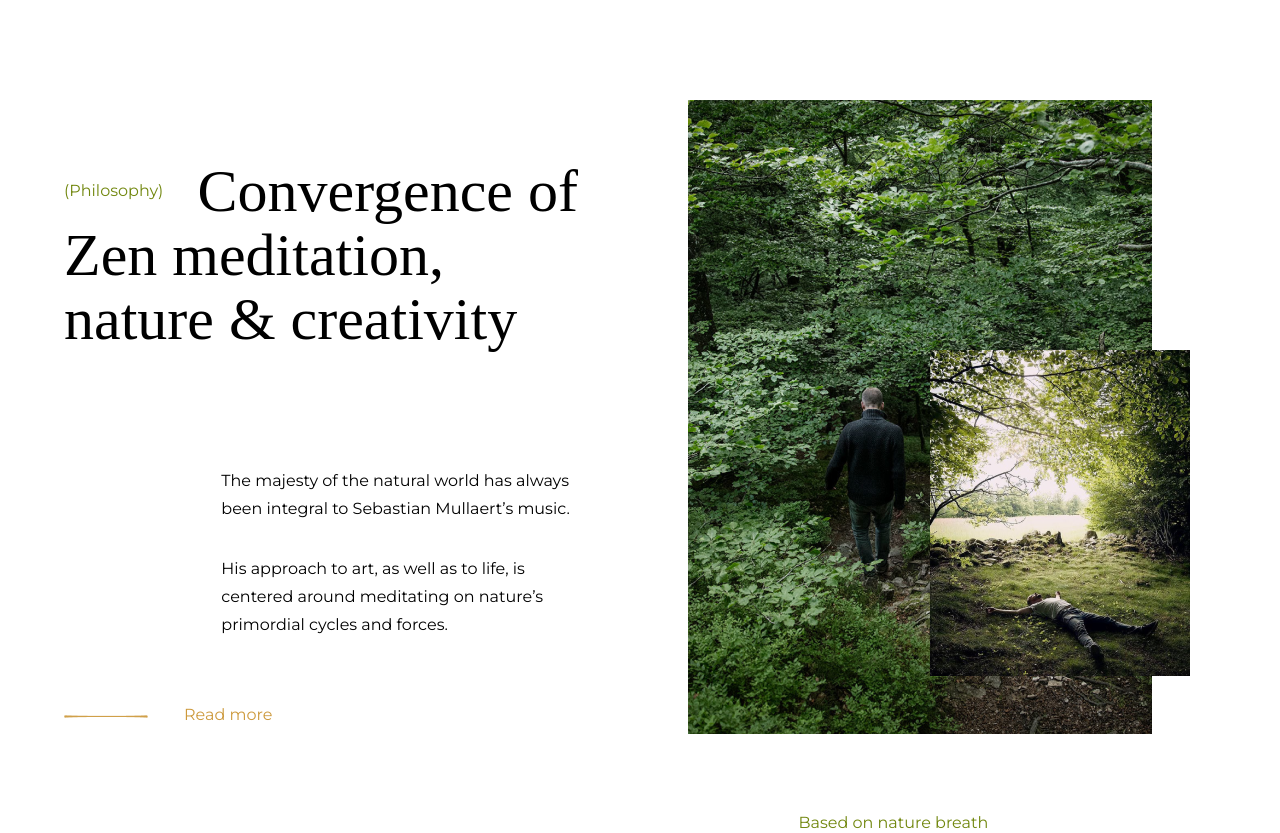
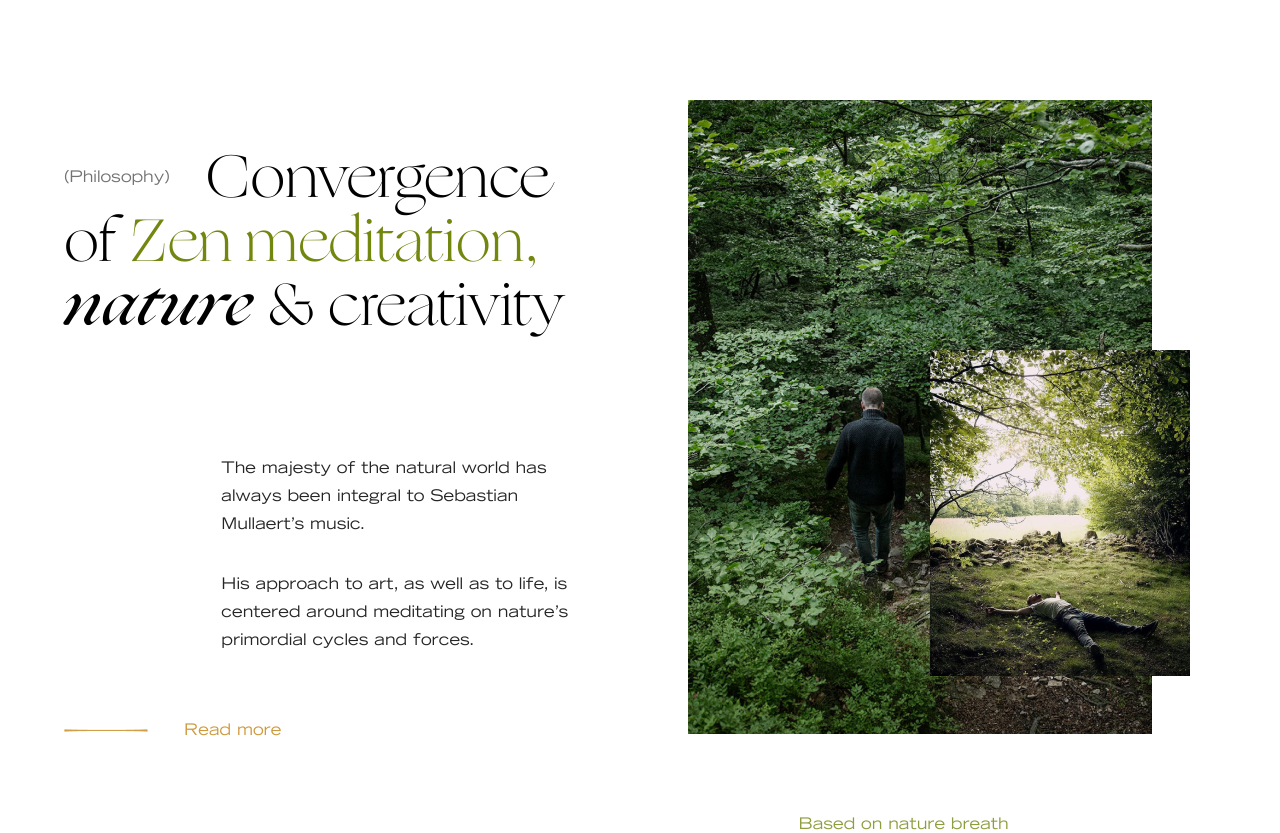
Before and after one commit to flammanatla/projector-css, a plain HTML site: page W4.1/index.html in a window 1280 px wide. Drawn offline with Linux system fonts and the light colour scheme.

Commit message:
enabled fonts for W4.2

```diff
--- a/W4.1/index.html
+++ b/W4.1/index.html
@@ -3,15 +3,14 @@
         <title>Sebastian Mullaert</title>
         <link rel="stylesheet" href="styles.css"/>
         <meta name="viewport" content="width=device-width, initial-scale=1, shrink-to-fit=no">
-        <link rel="stylesheet"
-            href="https://fonts.googleapis.com/css2?family=Montserrat"/>
     </head>
     <body>
         <section class="textblock-photos">
             <div class="textblock">
-                    <span class="mobile-hidden">(Philosophy)</span>
+                    <span class="mobile-hidden article">(Philosophy)</span>
                     <h2>
-                        Convergence of Zen meditation, nature & creativity
+                        Convergence of <span class="green">Zen meditation,</span>
+                        <span class="italic"> nature</span> & creativity
                     </h2>
                 <div class="text-margin clearfix">
                     <p>
--- a/W4.1/styles.css
+++ b/W4.1/styles.css
@@ -1,9 +1,35 @@
+@font-face {
+    font-family: 'Trade Gothic LT Extended';
+    src:
+        url('fonts/Trade\ Gothic\ LT\ Extended.woff2') format('woff2'),
+        url('fonts/Trade\ Gothic\ LT\ Extended.woff') format('woff'),
+        url('fonts/Trade\ Gothic\ LT\ Extended.otf') format('otf');
+    font-weight: 400;
+}
+@font-face {
+    font-family: 'Ogg';
+    src:
+        url('fonts/OggLight.woff2') format('woff2'),
+        url('fonts/OggLight.woff') format('woff'),
+        url('fonts/OggLight.otf') format('otf');
+    font-weight: 300;
+}
+@font-face {
+    font-family: 'Ogg';
+    src:
+        url('fonts/OggMediumItalic.woff2') format('woff2'),
+        url('fonts/OggMediumItalic.woff') format('woff'),
+        url('fonts/OggMediumItalic.otf') format('otf');
+    font-weight: 500;
+    font-style: italic;
+}
+
 .desktop-hidden {
     display: none;
 }
 body {
     margin: 0;
-    font-family: 'Montserrat';
+    font-family: 'Trade Gothic LT Extended';
     font-size: 16px;
 }
 
@@ -17,17 +43,25 @@ p {
     width: 70%;
     line-height: 28px;
     float: right;
+    opacity: 0.85;
 }
-span {
+.article {
     padding-right: 30px;
     position: relative;
     top: -15px;
+    opacity: 0.55;
+}
+.green {
     color: #71870E;
 }
+.italic {
+    font-family: 'Ogg';
+    font-style: italic;
+    font-weight: 500;
+}
 h2 {
-    font-family: 'Silk Serif';
-    font-style: normal;
-    font-weight: 400;
+    font-family: 'Ogg';
+    font-weight: 300;
     font-size: 60px;
     line-height: 64px;
     display: inline;
@@ -47,11 +81,12 @@ h2 {
  }
 figcaption {
     color: #71870E;
-    font-family: 'Montserrat';
+    font-family: 'Trade Gothic LT Extended';
     padding: 75px 0 0 110px;
+    opacity: 0.8;
 }
 button {
-    font-family: 'Montserrat';
+    font-family: 'Trade Gothic LT Extended';
     font-size: 16px;
     color: #CD9A3D;
     border: 0;
```
Also changed, not shown: W4.1/fonts/OggLight.otf (added), W4.1/fonts/OggLight.woff (added), W4.1/fonts/OggLight.woff2 (added), W4.1/fonts/OggLightItalic.otf (added), W4.1/fonts/OggLightItalic.woff (added), W4.1/fonts/OggLightItalic.woff2 (added), W4.1/fonts/OggMediumItalic.otf (added), W4.1/fonts/OggMediumItalic.woff (added), W4.1/fonts/OggMediumItalic.woff2 (added), W4.1/fonts/Trade Gothic LT Extended.otf (added), W4.1/fonts/Trade Gothic LT Extended.woff (added), W4.1/fonts/Trade Gothic LT Extended.woff2 (added).
